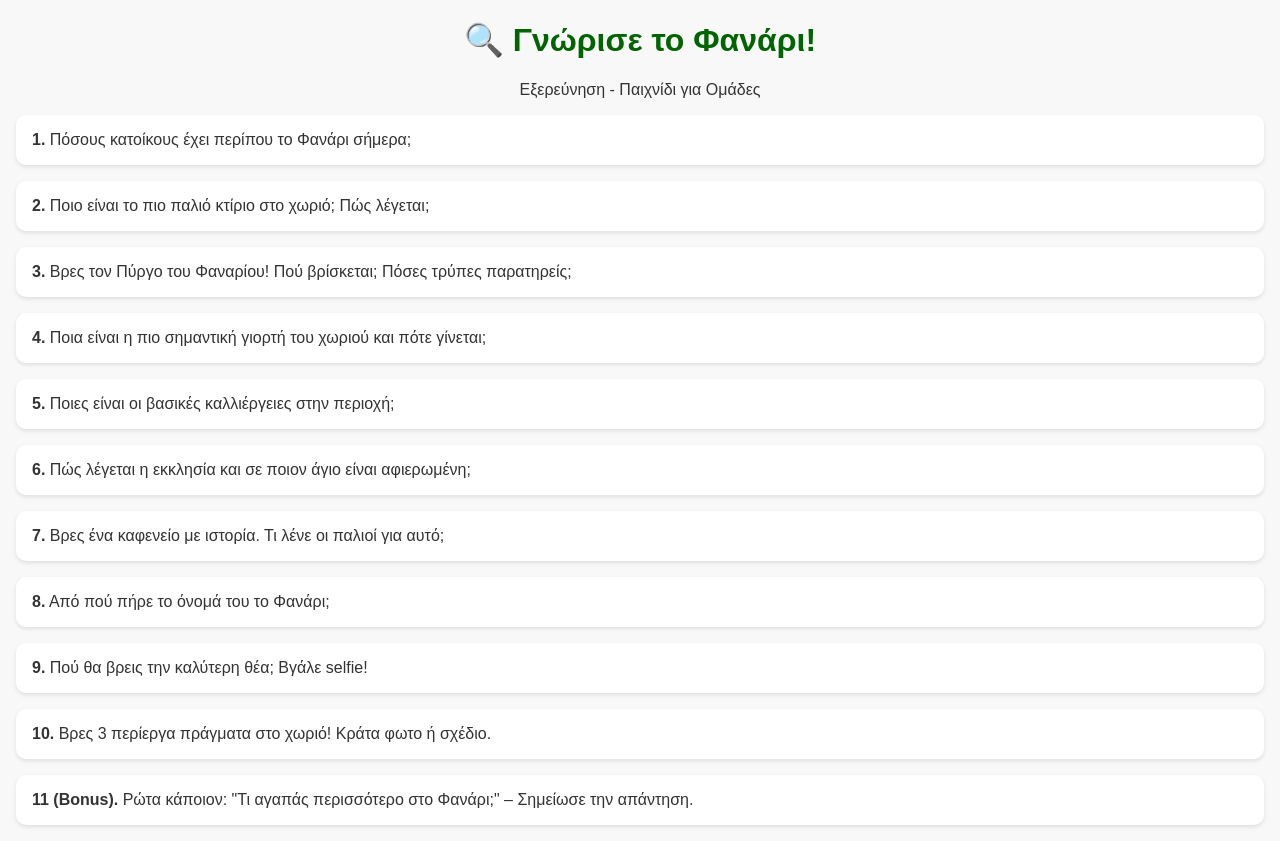
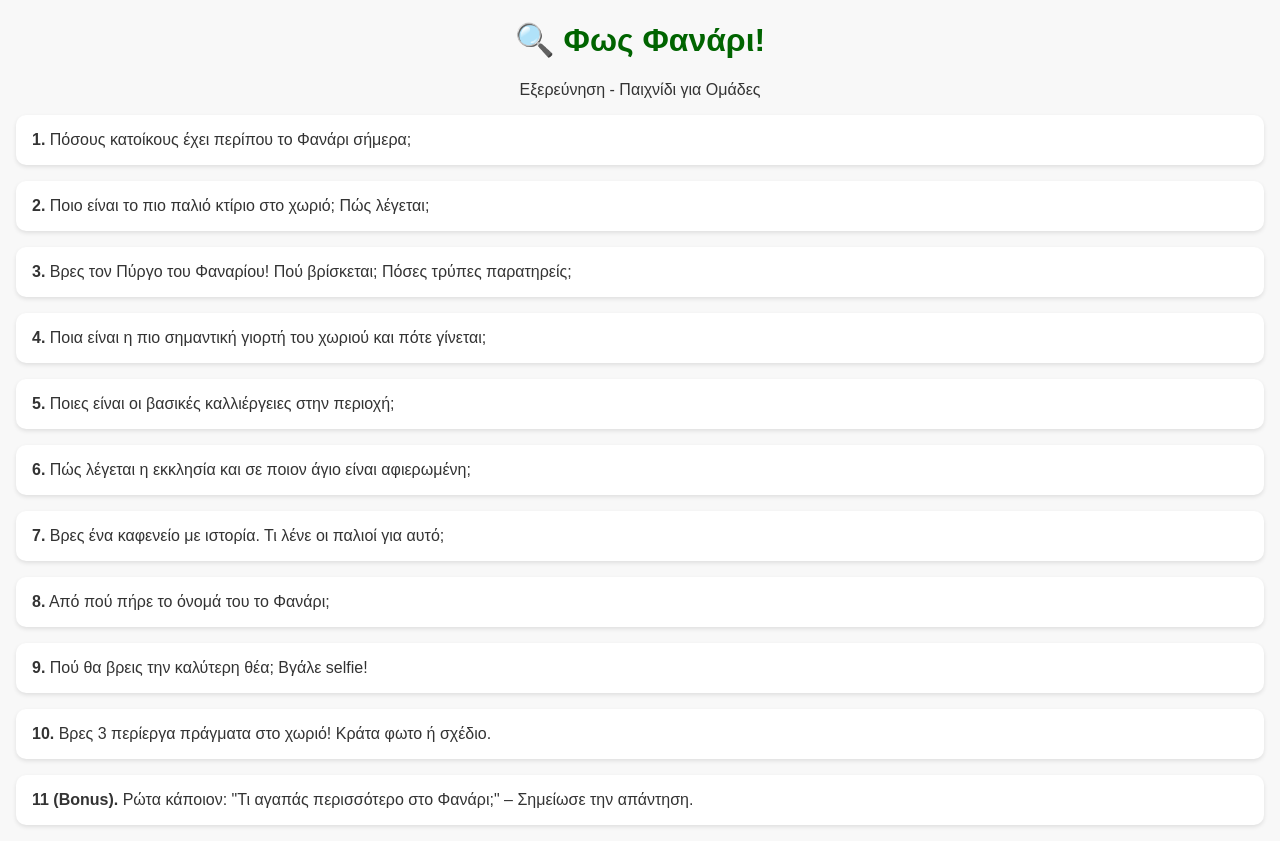
Before and after one commit to athamour1/fanari-game, a plain HTML site: page index.html in a window 1280 px wide. Drawn offline with Linux system fonts and the light colour scheme.

Commit message:
Fix: title

```diff
--- a/index.html
+++ b/index.html
@@ -29,7 +29,7 @@
   </style>
 </head>
 <body>
-  <h1>🔍 Γνώρισε το Φανάρι!</h1>
+  <h1>🔍 Φως Φανάρι!</h1>
   <p style="text-align:center;">Εξερεύνηση - Παιχνίδι για Ομάδες</p>
 
   <div class="question"><strong>1.</strong> Πόσους κατοίκους έχει περίπου το Φανάρι σήμερα;</div>
```
